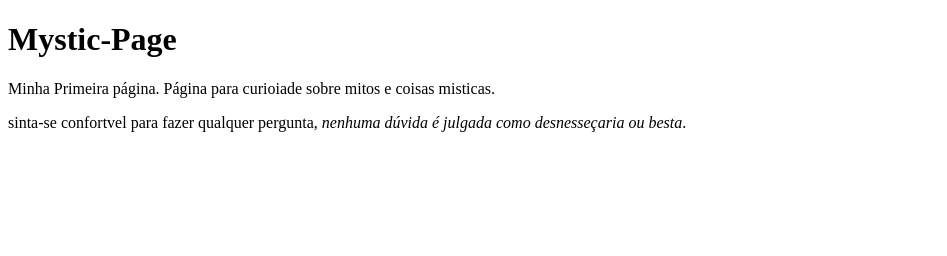
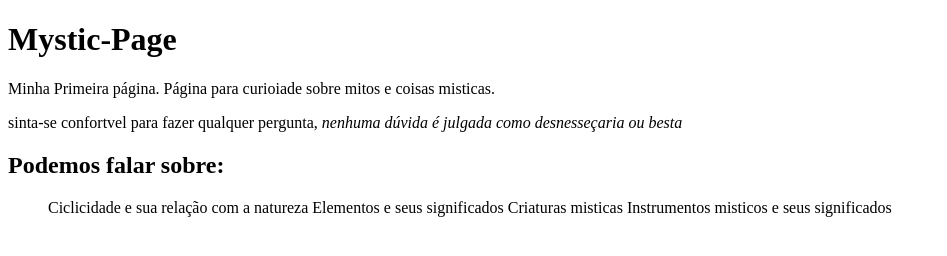
Before and after one commit to KauannyEcker/Mystic-Page, a plain HTML site: page Index.html in a window 1280 px wide. Shown: the whole page, without its empty margins (0-947 px from the left). Drawn offline with Linux system fonts and the light colour scheme.

Commit message:
Update Index.html

```diff
--- a/Index.html
+++ b/Index.html
@@ -1,10 +1,21 @@
 <!DOCTYPE html>
 <html lang="pt-br">
-    <h1>Mystic-Page</h1>
-
+    <head>
+        <h1>Mystic-Page</h1>
+    </head>
+<body>
     <p>Minha Primeira página.
     Página para curioiade sobre mitos e coisas misticas.</p>
 
-    <p>sinta-se confortvel para fazer qualquer pergunta, <em>nenhuma dúvida é julgada como desnesseçaria ou besta</em>.</p>
+    <p>sinta-se confortvel para fazer qualquer pergunta, <em>nenhuma dúvida é julgada como desnesseçaria ou besta</em></p>
 
+     <h2>Podemos falar sobre:</h2>
+    <ul>
+        Ciclicidade e sua relação com a natureza
+        Elementos e seus significados
+        Criaturas misticas
+        Instrumentos misticos e seus significados
+   </ul>
+
+</body>
 </html>
```
